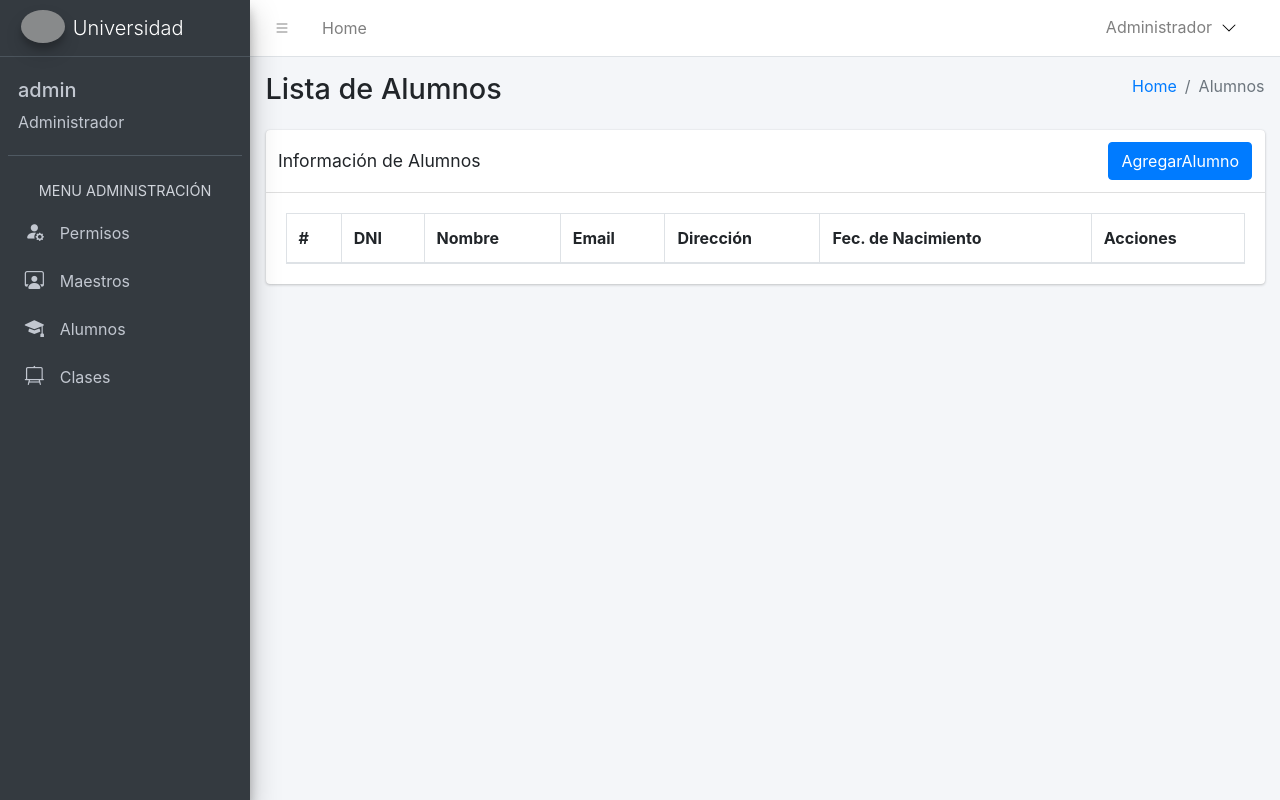
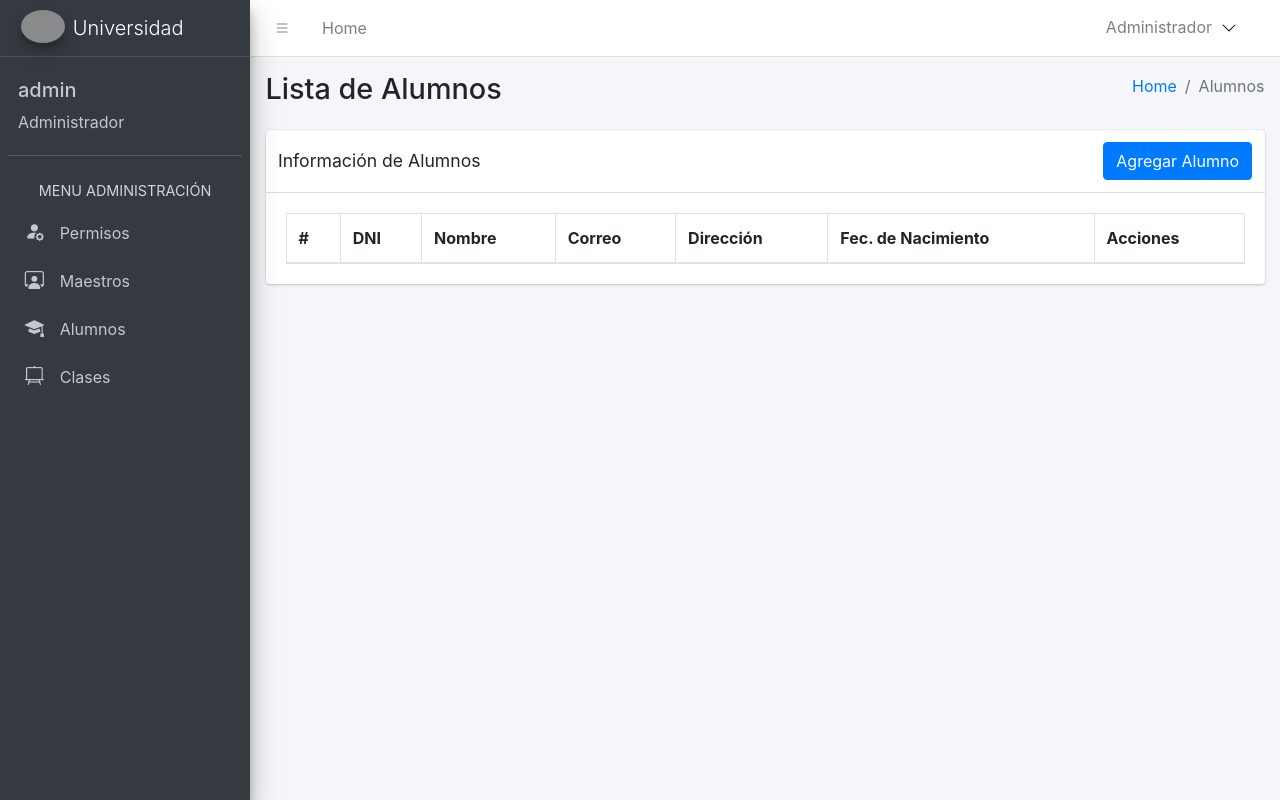
Before and after one commit to CarmenOcotan/Universidad-PHP, a PHP site: page /view/users/alumnos.php in a window 1280 px wide. Run offline with PHP 8.4, Linux system fonts and the light colour scheme; data that the repository does not hold is empty; some libraries are stand-ins or nearby versions; grey boxes are pictures that could not be loaded.

Commit message:
Detalles2

```diff
--- a/admin.php
+++ b/admin.php
@@ -41,6 +41,7 @@ include "./view/head/head.php";
                         Administrador
                     </a>
                     <ul class="dropdown-menu asu2">
+                        <li><a href="./perfil.alumno.php" class="dropdown-item"><i class="bi bi-person-circle mr-2"></i> Perfil</a></li>
                         <li><a class="dropdown-item text-danger" href="./logout.php"><i class="bi bi-door-open mr-2"></i>Logout</a></li>
                     </ul>
                 </li>
@@ -51,7 +52,7 @@ include "./view/head/head.php";
         <!-- Main Sidebar Container -->
         <aside class="main-sidebar sidebar-dark-primary elevation-4">
             <!-- Brand Logo -->
-            <a href="index3.html" class="brand-link">
+            <a href="#" class="brand-link">
                 <img src="./img/logoEscudo.jpg" alt="AdminLTE Logo" class="brand-image img-circle elevation-3" style="opacity: .8">
                 <span class="brand-text font-weight-light">Universidad</span>
             </a>
--- a/alumno.php
+++ b/alumno.php
@@ -79,7 +79,7 @@ $row = $resultado->fetch_assoc();
         <!-- Main Sidebar Container -->
         <aside class="main-sidebar sidebar-dark-primary elevation-4">
             <!-- Brand Logo -->
-            <a href="index3.html" class="brand-link">
+            <a href="#" class="brand-link">
                 <img src="./img/logoEscudo.jpg" alt="AdminLTE Logo" class="brand-image img-circle elevation-3" style="opacity: .8">
                 <span class="brand-text font-weight-light">Universidad</span>
             </a>
--- a/editAlumno.php
+++ b/editAlumno.php
@@ -111,7 +111,7 @@ if (isset($_POST['save'])) {
                     <a class="nav-link" data-widget="pushmenu" href="#" role="button"><i class="bi bi-list"></i></a>
                 </li>
                 <li class="nav-item d-none d-sm-inline-block">
-                    <a href="#" class="nav-link">Home</a>
+                    <a href="." class="nav-link">Home</a>
                 </li>
             </ul>
             <form class="form-inline ml-3">
@@ -136,7 +136,7 @@ if (isset($_POST['save'])) {
         <!-- Main Sidebar Container -->
         <aside class="main-sidebar sidebar-dark-primary elevation-4">
             <!-- Brand Logo -->
-            <a href="index3.html" class="brand-link">
+            <a href="#" class="brand-link">
                 <img src="./img/logoEscudo.jpg" alt="AdminLTE Logo" class="brand-image img-circle elevation-3" style="opacity: .8">
                 <span class="brand-text font-weight-light">Universidad</span>
             </a>
--- a/login.php
+++ b/login.php
@@ -18,7 +18,7 @@
         $resultado = $stateman->fetch();
         if($resultado!==false){
             $_SESSION['email'] = $email;
-            header('Location:alumno.php');
+            header('Location:admin.php');
         }else{
             $errores .='<div class="alert alert-primary" roles="alert">Correo invalido o Erroneo</div>';
         }
--- a/login.view.php
+++ b/login.view.php
@@ -22,7 +22,7 @@
 
 <body>
     <div class="d-flex flex-column align-items-center vh-100 contenedor-principal">
-        <div class="dropdown mt-3 boton-info d-none d-lg-block">
+        <div class="dropdown mt-3 boton-info d-none"> <!-- d-lg-block  se le agrega a la clase para mostrarlo solo en pantalla grande-->
             <button class="btn btn-outline-secondary dropdown-toggle" type="button" data-bs-toggle="dropdown" aria-expanded="false">
                 Información Acceso
             </button>
@@ -68,7 +68,7 @@
             }
             ?>
         </form>
-        <div class="mt-3 p-2 d-lg-none bg-white">
+        <div class="mt-3 d-none p-2 bg-white">  <!-- d-lg-none para la clase si se quiere mostrar en vista movil -->
             <p class="d-flex flex-column">
                 <span class="cat">Admin</span>
                 <span>user: admin@admin</span>
--- a/perfil.alumno.php
+++ b/perfil.alumno.php
@@ -79,7 +79,7 @@ $row = $resultado->fetch_assoc();
         <!-- Main Sidebar Container -->
         <aside class="main-sidebar sidebar-dark-primary elevation-4">
             <!-- Brand Logo -->
-            <a href="index3.html" class="brand-link">
+            <a href="#" class="brand-link">
                 <img src="./img/logoEscudo.jpg" alt="AdminLTE Logo" class="brand-image img-circle elevation-3" style="opacity: .8">
                 <span class="brand-text font-weight-light">Universidad</span>
             </a>
--- a/view/users/alumnos.php
+++ b/view/users/alumnos.php
@@ -71,7 +71,8 @@ $conexion->close();
                         Administrador
                     </a>
                     <ul class="dropdown-menu asu2">
-                        <li><a class="dropdown-item text-danger" href="./view/logout.php"><i class="bi bi-door-open mr-2"></i>Logout</a></li>
+                        <li><a href="../../perfil.alumno.php" class="dropdown-item"><i class="bi bi-person-circle mr-2"></i> Perfil</a></li>
+                        <li><a class="dropdown-item text-danger" href="../../logout.php"><i class="bi bi-door-open mr-2"></i>Logout</a></li>
                     </ul>
                 </li>
             </ul>
@@ -81,7 +82,7 @@ $conexion->close();
         <!-- Main Sidebar Container -->
         <aside class="main-sidebar sidebar-dark-primary elevation-4">
             <!-- Brand Logo -->
-            <a href="index3.html" class="brand-link">
+            <a href="#" class="brand-link">
                 <img src="../../img/logoEscudo.jpg" alt="AdminLTE Logo" class="brand-image img-circle elevation-3" style="opacity: .8">
                 <span class="brand-text font-weight-light">Universidad</span>
             </a>
@@ -161,7 +162,7 @@ $conexion->close();
                                 <div class="card-header">
                                     <div class="row justify-content-between">
                                         <h3 class="card-title d-flex align-items-center">Información de <?= $usuarios ?>s</h3>
-                                        <button data-bs-toggle="modal" data-bs-target="#exampleModal" type="button" class="btn btn-primary">Agregar<?= $usuarios ?></button>
+                                        <button data-bs-toggle="modal" data-bs-target="#exampleModal" type="button" class="btn btn-primary">Agregar <?= $usuarios ?></button>
                                     </div>
                                     <div class="modal fade" id="exampleModal">
                                         <div class="modal-dialog">
@@ -211,7 +212,7 @@ $conexion->close();
                                                 <th>#</th>
                                                 <th>DNI</th>
                                                 <th>Nombre</th>
-                                                <th>Email</th>
+                                                <th>Correo</th>
                                                 <th>Dirección</th>
                                                 <th>Fec. de Nacimiento</th>
                                                 <th>Acciones</th>
@@ -220,22 +221,22 @@ $conexion->close();
                                         <tbody>
                                             <?php
                                             $x = 1;
-                                            foreach ($alumnos as $maestro) {
+                                            foreach ($alumnos as $alumno) {
                                                 // Remove the if condition that checks for "active" key
                                             ?>
                                                 <tr>
 
-                                                    <td><?= $maestro["id"] ?></td>
-                                                    <td><?= $maestro["dni"] ?></td>
-                                                    <td><?= $maestro["nombre"] ?></td>
-                                                    <td><?= $maestro["correo"] ?></td>
-                                                    <td><?= $maestro["direccion"] ?></td>
-                                                    <td><?= $maestro["nacimiento"] ?></td>
+                                                    <td><?= $alumno["id"] ?></td>
+                                                    <td><?= $alumno["dni"] ?></td>
+                                                    <td><?= $alumno["nombre"] ?></td>
+                                                    <td><?= $alumno["correo"] ?></td>
+                                                    <td><?= $alumno["direccion"] ?></td>
+                                                    <td><?= $alumno["nacimiento"] ?></td>
                                                     <td class="text-center">
-                                                        <a href="#" data-bs-toggle="modal" data-bs-target="#examp<?php echo $maestro['id'] ?>" class="text-info mx-2">
+                                                        <a href="#" data-bs-toggle="modal" data-bs-target="#examp<?php echo $alumno['id'] ?>" class="text-info mx-2">
                                                             <i class="bi bi-pencil-square"></i>
                                                         </a>
-                                                        <div class="modal fade" id="examp<?php echo $maestro['id'] ?>">
+                                                        <div class="modal fade" id="examp<?php echo $alumno['id'] ?>">
                                                             <div class="modal-dialog">
                                                                 <div class="modal-content">
                                                                     <div class="modal-header">
@@ -244,26 +245,26 @@ $conexion->close();
                                                                     </div>
                                                                     <div id="modalUpdateBody" class="modal-body">
                                                                         <form action="../../conf/editarDatos.php" method="POST">
-                                                                            <input type="hidden" name="id" value="<?= $maestro["id"] ?>">
+                                                                            <input type="hidden" name="id" value="<?= $alumno["id"] ?>">
                                                                             <div class="mb-3">
                                                                                 <label for="DNI" class="form-label">DNI</label>
-                                                                                <input type="text" class="form-control" name="DNI" placeholder="Ingresa DNI" value="<?= $maestro["dni"] ?>" readonly>
+                                                                                <input type="text" class="form-control" name="DNI" placeholder="Ingresa DNI" value="<?= $alumno["dni"] ?>" readonly>
                                                                             </div>
                                                                             <div class="mb-3">
                                                                                 <label for="email" class="form-label">Correo Electrónico</label>
-                                                                                <input type="email" class="form-control" name="email" placeholder="Ingresa email" value="<?= $maestro["correo"] ?>" required>
+                                                                                <input type="email" class="form-control" name="email" placeholder="Ingresa email" value="<?= $alumno["correo"] ?>" required>
                                                                             </div>
                                                                             <div class="mb-3">
                                                                                 <label for="name" class="form-label">Nombre(s)</label>
-                                                                                <input type="text" class="form-control" name="name" placeholder="Ingresa tu nombre" value="<?= $maestro["nombre"] ?>" required>
+                                                                                <input type="text" class="form-control" name="name" placeholder="Ingresa tu nombre" value="<?= $alumno["nombre"] ?>" required>
                                                                             </div>
                                                                             <div class="mb-3">
                                                                                 <label for="address" class="form-label">Dirección</label>
-                                                                                <input type="text" class="form-control" name="address" placeholder="Ingresa la dirección" value="<?= $maestro["direccion"] ?>" required>
+                                                                                <input type="text" class="form-control" name="address" placeholder="Ingresa la dirección" value="<?= $alumno["direccion"] ?>" required>
                                                                             </div>
                                                                             <div class="mb-3">
                                                                                 <label for="date" class="form-label">Fecha de nacimiento</label>
-                                                                                <input type="date" class="form-control" name="date" placeholder="Ingresa fecha de nacimiento" value="<?= $maestro["nacimiento"] ?>" required>
+                                                                                <input type="date" class="form-control" name="date" placeholder="Ingresa fecha de nacimiento" value="<?= $alumno["nacimiento"] ?>" required>
                                                                             </div>
                                                                             <div class="modal-footer">
                                                                                 <button type="button" class="btn btn-secondary" data-dismiss="modal">Cerrar</button>
@@ -274,7 +275,7 @@ $conexion->close();
                                                                 </div>
                                                             </div>
                                                         </div>
-                                                        <a href="../../conf/eliminarDatos.php?id=<?php echo $maestro['id'] ?>" class="text-danger mx-2"><i class="bi bi-trash3-fill"></i></a>
+                                                        <a href="../../conf/eliminarDatos.php?id=<?php echo $alumno['id'] ?>" class="text-danger mx-2"><i class="bi bi-trash3-fill"></i></a>
                                                     </td>
                                                 </tr>
                                             <?php
```
Also changed, not shown: view/users/maestros.php (+6 -6 lines).
